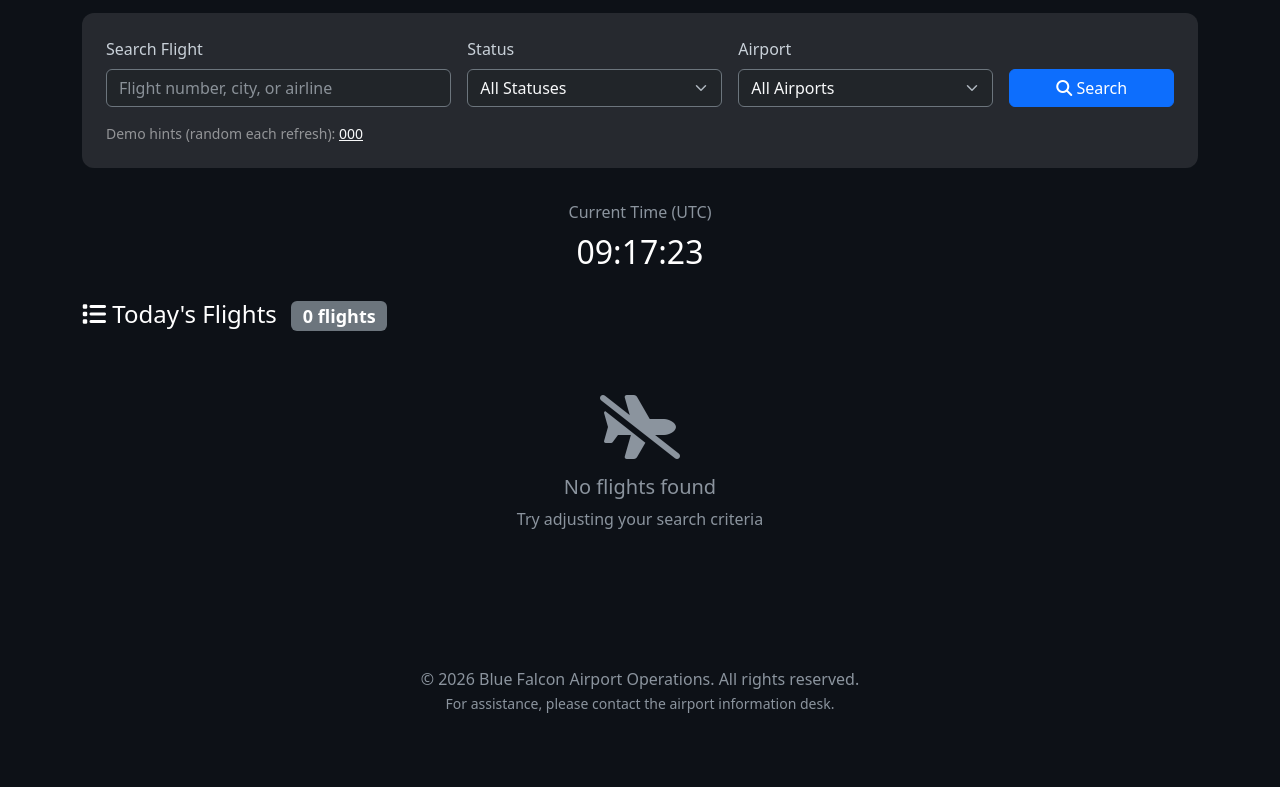
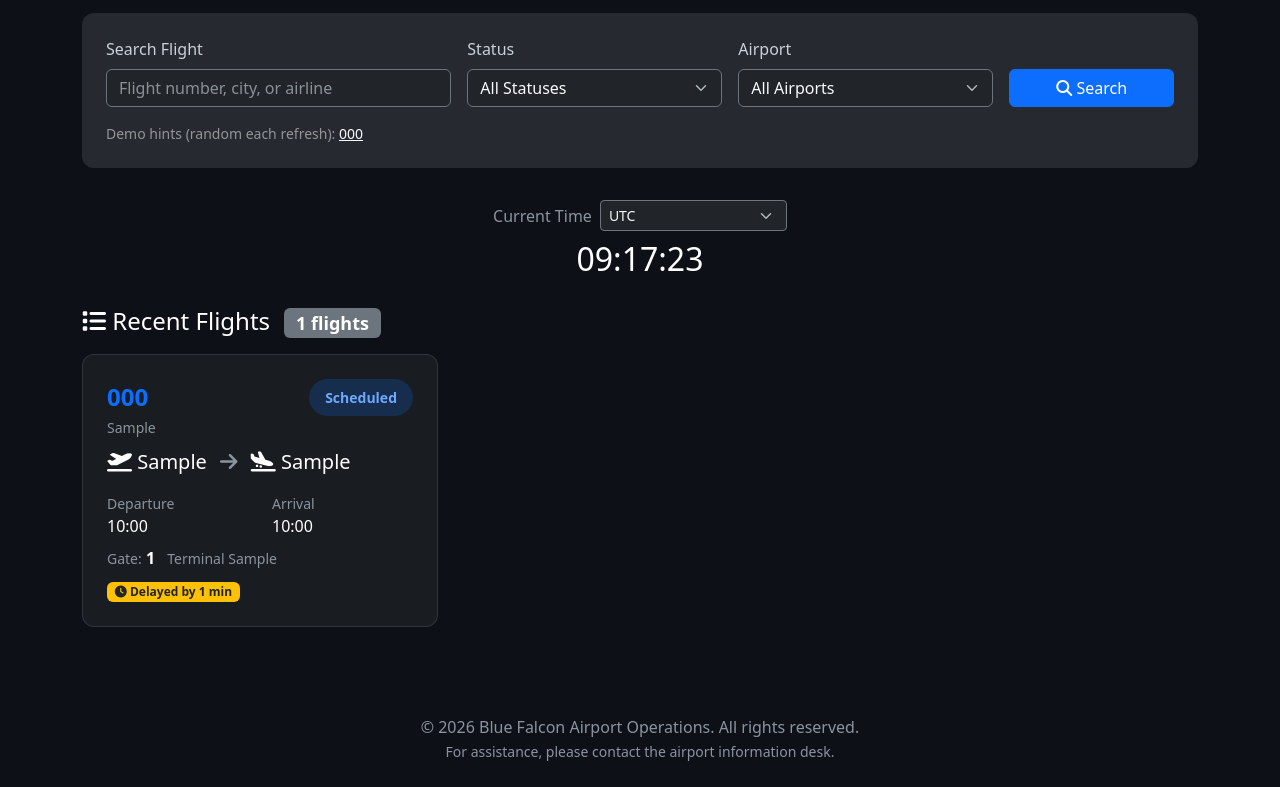
Before and after one commit to AlexBiobelemo/Project-Falcon, a Django app: page /core/flights/status/ in a window 1280 px wide. Shown: the part 217-1004 px from the top of the page. Before the commit the page ends 930 px from the top, so only its background shows below. Run offline with Django 5.2, Linux system fonts and the light colour scheme; tables that the repository leaves empty hold one stand-in row (values such as "Sample post").

Commit message:
Show recent flights fallback and add timezone toggle

```diff
--- a/core/views.py
+++ b/core/views.py
@@ -2131,11 +2131,19 @@ class FlightStatusPortalView(View):
         status_filter = request.GET.get('status', '')
         airport_filter = request.GET.get('airport', '')
 
-        # Start with all flights today
+        # Start with all flights today (fallback to recent flights if there are none)
         today = timezone.now().date()
-        flights = Flight.objects.filter(
+        base_flights = Flight.objects.select_related('gate')
+        today_flights = base_flights.filter(
             Q(scheduled_departure__date=today) | Q(scheduled_arrival__date=today)
-        ).select_related('gate').order_by('scheduled_departure')
+        ).order_by('scheduled_departure')
+
+        showing_recent_flights = False
+        if not today_flights.exists() and not (search_query or status_filter or airport_filter):
+            showing_recent_flights = True
+            flights = base_flights.order_by('-scheduled_departure')
+        else:
+            flights = today_flights
 
         # Apply filters
         if search_query:
@@ -2185,6 +2193,7 @@ class FlightStatusPortalView(View):
             "selected_airport": airport_filter,
             "search_query": search_query,
             "demo_flight_hint": demo_flight_hint,
+            "flights_title": "Recent Flights" if showing_recent_flights else "Today's Flights",
             "is_public": True,
         }
         return render(request, self.template_name, context)
--- a/templates/core/public/flight_status.html
+++ b/templates/core/public/flight_status.html
@@ -162,7 +162,17 @@
 
         <!-- Current Time -->
         <div class="text-center mb-4">
-            <p class="text-muted mb-1">Current Time (UTC)</p>
+            <div class="d-flex justify-content-center align-items-center gap-2 mb-1">
+                <p class="text-muted mb-0">Current Time</p>
+                <select class="form-select form-select-sm bg-dark text-light border-secondary w-auto" id="timezoneSelect" aria-label="Select timezone">
+                    <option value="UTC">UTC</option>
+                    <option value="Africa/Lagos">Africa/Lagos</option>
+                    <option value="Europe/London">Europe/London</option>
+                    <option value="America/New_York">America/New_York</option>
+                    <option value="America/Los_Angeles">America/Los_Angeles</option>
+                    <option value="Asia/Dubai">Asia/Dubai</option>
+                </select>
+            </div>
             <div class="time-display text-white" id="currentTime">--:--:--</div>
         </div>
 
@@ -170,7 +180,7 @@
         <div class="row">
             <div class="col-12">
                 <h4 class="text-white mb-3">
-                    <i class="fas fa-list"></i> Today's Flights
+                    <i class="fas fa-list"></i> {{ flights_title|default:"Today's Flights" }}
                     <span class="badge bg-secondary ms-2">{{ flights|length }} flights</span>
                 </h4>
             </div>
@@ -200,7 +210,7 @@
                     <div class="row mt-3">
                         <div class="col-6">
                             <small class="text-muted d-block">Departure</small>
-                            <span class="text-white">
+                            <span class="text-white flight-time" data-dt="{% if flight.scheduled_departure %}{{ flight.scheduled_departure|date:'c' }}{% endif %}">
                                 {% if flight.scheduled_departure %}
                                     {{ flight.scheduled_departure|date:"H:i" }}
                                 {% else %}
@@ -210,7 +220,7 @@
                         </div>
                         <div class="col-6">
                             <small class="text-muted d-block">Arrival</small>
-                            <span class="text-white">
+                            <span class="text-white flight-time" data-dt="{% if flight.scheduled_arrival %}{{ flight.scheduled_arrival|date:'c' }}{% endif %}">
                                 {% if flight.scheduled_arrival %}
                                     {{ flight.scheduled_arrival|date:"H:i" }}
                                 {% else %}
@@ -256,12 +266,51 @@
 
     <script src="https://cdn.jsdelivr.net/npm/bootstrap@5.3.0/dist/js/bootstrap.bundle.min.js"></script>
     <script>
-        // Update current time every second
+        const TZ_STORAGE_KEY = 'bf_public_timezone';
+
+        function getSelectedTimezone() {
+            return localStorage.getItem(TZ_STORAGE_KEY) || 'UTC';
+        }
+
+        function setSelectedTimezone(tz) {
+            localStorage.setItem(TZ_STORAGE_KEY, tz);
+        }
+
+        function formatTime(date, timeZone, withSeconds) {
+            const opts = { timeZone, hour: '2-digit', minute: '2-digit', hour12: false };
+            if (withSeconds) opts.second = '2-digit';
+            return new Intl.DateTimeFormat(undefined, opts).format(date);
+        }
+
+        function updateFlightTimes(timeZone) {
+            document.querySelectorAll('.flight-time').forEach((el) => {
+                const dt = el.getAttribute('data-dt');
+                if (!dt) return;
+                const parsed = new Date(dt);
+                if (Number.isNaN(parsed.getTime())) return;
+                el.textContent = formatTime(parsed, timeZone, false);
+            });
+        }
+
         function updateTime() {
             const now = new Date();
-            const timeString = now.toLocaleTimeString('en-GB', { timeZone: 'UTC' });
-            document.getElementById('currentTime').textContent = timeString;
+            const timeZone = getSelectedTimezone();
+            document.getElementById('currentTime').textContent = formatTime(now, timeZone, true);
         }
+
+        // Init
+        const timezoneSelect = document.getElementById('timezoneSelect');
+        if (timezoneSelect) {
+            timezoneSelect.value = getSelectedTimezone();
+            timezoneSelect.addEventListener('change', (e) => {
+                const tz = e.target.value;
+                setSelectedTimezone(tz);
+                updateTime();
+                updateFlightTimes(tz);
+            });
+            updateFlightTimes(timezoneSelect.value);
+        }
+
         updateTime();
         setInterval(updateTime, 1000);
     </script>
```
